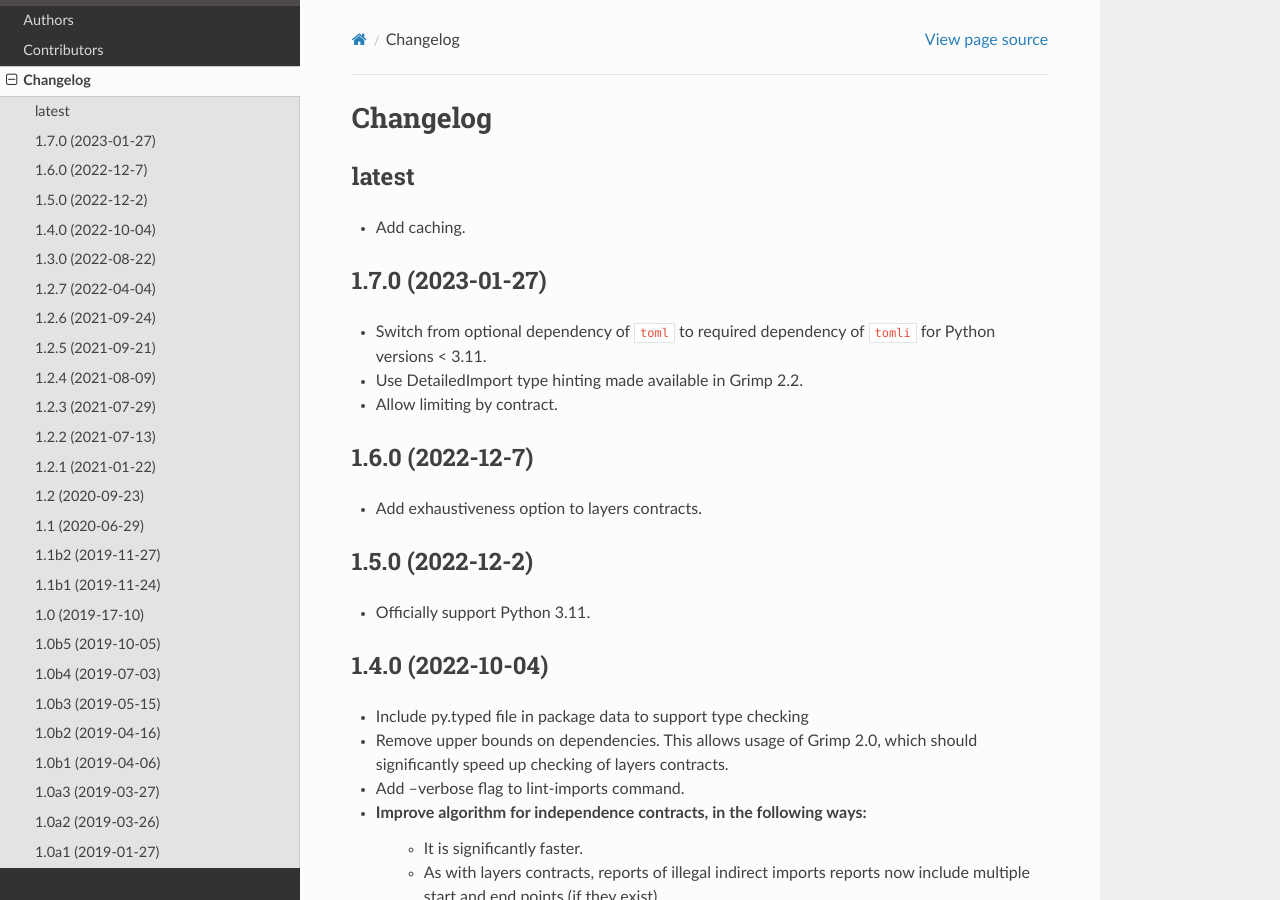
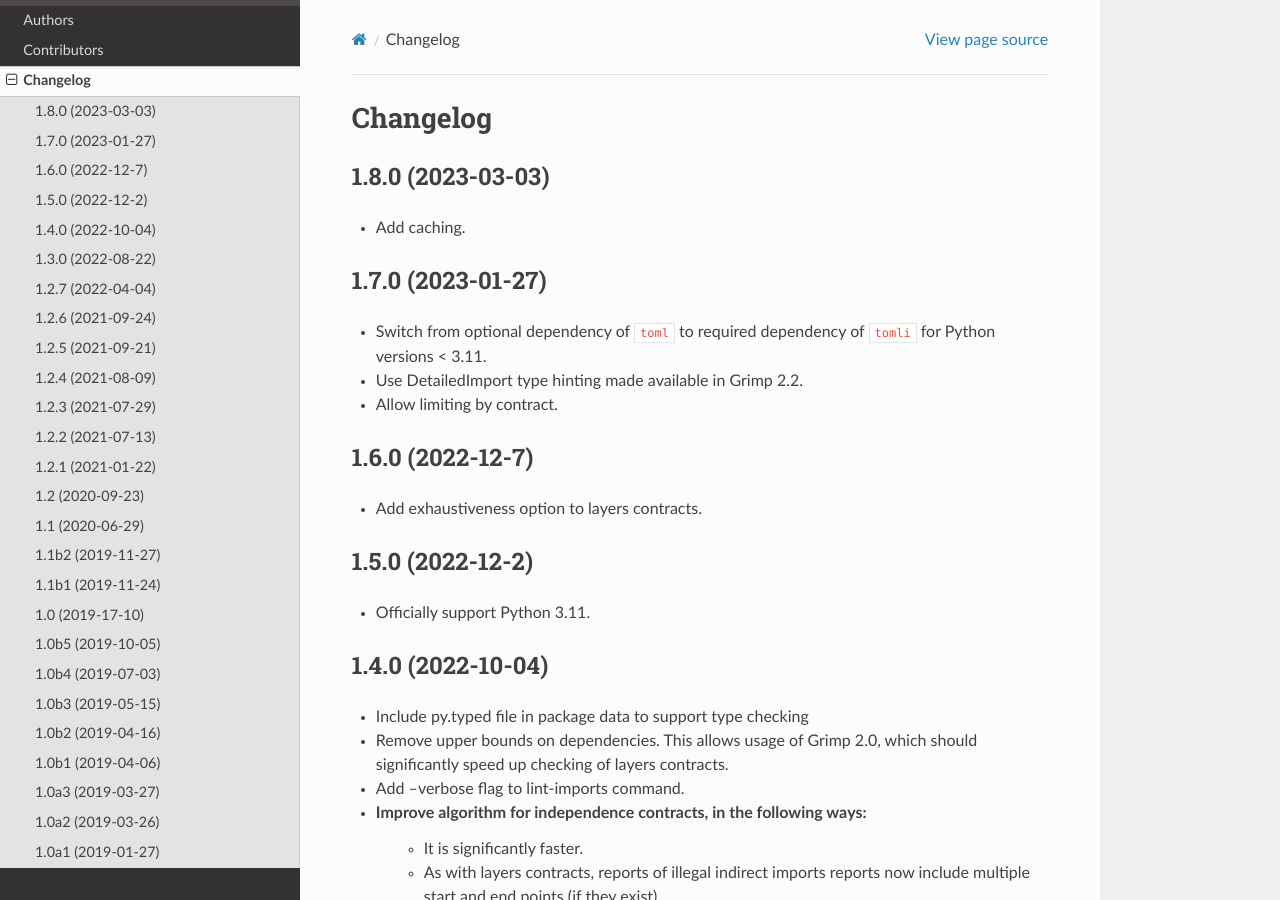
Before and after one commit to seddonym/import-linter, a Sphinx documentation site: the page built from docs/changelog.rst, in a window 1280 px wide and 900 px high. Built offline with Sphinx 7.4.7 and the Read the Docs theme 2.0.0, drawn with Linux system fonts in a browser that asks for light colours.

Commit message:
Release v1.8.0

```diff
--- a/CHANGELOG.rst
+++ b/CHANGELOG.rst
@@ -1,8 +1,8 @@
 Changelog
 =========
 
-latest
-------
+1.8.0 (2023-03-03)
+------------------
 
 * Add caching.
 
--- a/docs/conf.py
+++ b/docs/conf.py
@@ -27,7 +27,7 @@ author = 'David Seddon'
 # The short X.Y version
 version = ''
 # The full version, including alpha/beta/rc tags
-release = '1.7.0'
+release = '1.8.0'
 
 
 # -- General configuration ---------------------------------------------------
--- a/setup.py
+++ b/setup.py
@@ -16,7 +16,7 @@ def read(*names, **kwargs):
 
 setup(
     name="import-linter",
-    version="1.7.0",
+    version="1.8.0",
     license="BSD 2-Clause License",
     description="Enforces rules for the imports within and between Python packages.",
     long_description=read("README.rst"),
--- a/src/importlinter/__init__.py
+++ b/src/importlinter/__init__.py
@@ -1,4 +1,4 @@
-__version__ = "1.7.0"
+__version__ = "1.8.0"
 
 from .application import output  # noqa
 from .domain import fields  # noqa
```
